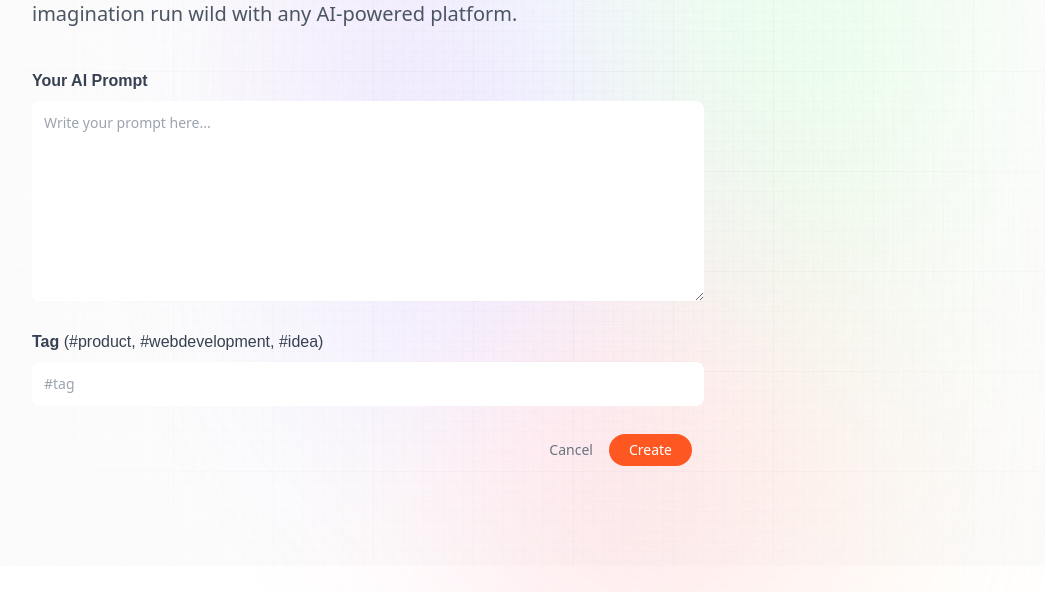
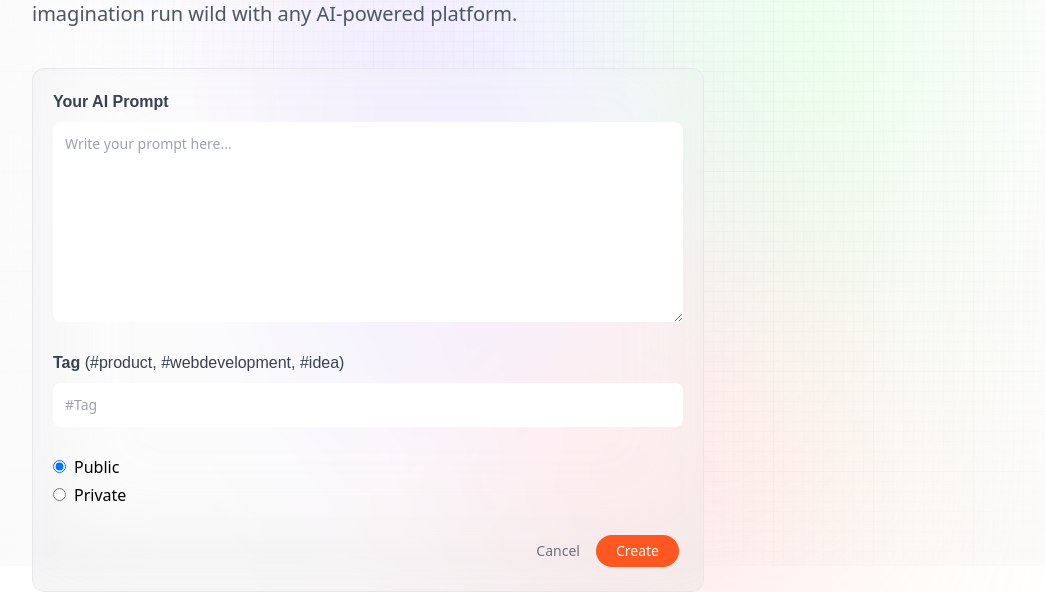
Before and after one commit to MertBuyulu/next-js-project, a Next.js app: page /create-post in a window 1280 px wide. Shown: the part 234-826 px from the top of the page, without its empty margins (32-1077 px from the left). Before the commit the page ends 800 px from the top, so only its background shows below. Built offline with nearby package versions, Linux system fonts and the light colour scheme; no server answers.

Commit message:
Update Prompts schema and add public/private privacy option while creating/editing a prompt

```diff
--- a/app/(routes)/api/prompt/[id]/route.js
+++ b/app/(routes)/api/prompt/[id]/route.js
@@ -16,7 +16,7 @@ export const GET = async (req, { params }) => {
 };
 
 export const PATCH = async (req, { params }) => {
-  const { prompt, tag } = await req.json();
+  const { prompt, tag, privacy } = await req.json();
   try {
     await connectToDB();
 
@@ -29,6 +29,7 @@ export const PATCH = async (req, { params }) => {
     // update the prompt
     existingPrompt.prompt = prompt;
     existingPrompt.tag = existingPrompt.tag.startsWith("#") ? tag : `#${tag}`;
+    existingPrompt.privacy = privacy;
 
     await existingPrompt.save();
 
--- a/app/(routes)/api/prompt/new/route.js
+++ b/app/(routes)/api/prompt/new/route.js
@@ -2,12 +2,13 @@ import { connectToDB } from "@app/_utils/database";
 import Prompt from "@models/prompt";
 
 export const POST = async (req) => {
-  const { userId, prompt, tag } = await req.json();
+  const { userId, prompt, tag, privacy } = await req.json();
   try {
     await connectToDB();
     const newPrompt = new Prompt({
       creator: userId,
       prompt,
+      privacy: privacy,
       tag: tag.startsWith("#") ? tag : `#${tag}`,
     });
 
--- a/app/(routes)/api/prompt/route.js
+++ b/app/(routes)/api/prompt/route.js
@@ -1,11 +1,14 @@
 import { connectToDB } from "@app/_utils/database";
 import Prompt from "@models/prompt";
 
+// FEED SHOULD ONLY DISPLAY THE PUBLIC POSTS.
 export const GET = async (req) => {
   try {
     await connectToDB();
 
-    const prompts = await Prompt.find({}).populate("creator");
+    const prompts = await Prompt.find({ privacy: "public" }).populate(
+      "creator"
+    );
 
     return new Response(JSON.stringify(prompts), { status: 200 });
   } catch (error) {
--- a/app/(routes)/create-post/page.jsx
+++ b/app/(routes)/create-post/page.jsx
@@ -10,11 +10,13 @@ const CreatePost = () => {
   const router = useRouter();
   const { data: session } = useSession();
 
-  const [submitting, setSubmitting] = useState(false);
   const [post, setPost] = useState({
     prompt: "",
     tag: "",
+    privacy: "",
   });
+
+  const [submitting, setSubmitting] = useState(false);
 
   const handleSubmit = async (event) => {
     event.preventDefault();
@@ -28,6 +30,7 @@ const CreatePost = () => {
           prompt: post.prompt,
           userId: session?.user.id,
           tag: post.tag,
+          privacy: post.privacy,
         }),
       });
 
--- a/app/(routes)/profile/page.jsx
+++ b/app/(routes)/profile/page.jsx
@@ -58,6 +58,7 @@ const MyProfile = () => {
       name="My"
       desc="Welcome to your personalized profile. Explore your exceptional prompts and be inspired by the power of their imagination."
       data={userPosts}
+      session={session}
       handleEdit={handleEdit}
       handleDelete={handleDelete}
     />
--- a/app/(routes)/update-post/page.jsx
+++ b/app/(routes)/update-post/page.jsx
@@ -14,6 +14,7 @@ const UpdatePost = () => {
   const [post, setPost] = useState({
     prompt: "",
     tag: "",
+    privacy: "",
   });
 
   useEffect(() => {
@@ -24,6 +25,7 @@ const UpdatePost = () => {
       setPost({
         prompt: data.prompt,
         tag: data.tag,
+        privacy: data.privacy,
       });
     };
 
@@ -41,6 +43,7 @@ const UpdatePost = () => {
         body: JSON.stringify({
           prompt: post.prompt,
           tag: post.tag,
+          privacy: post.privacy,
         }),
       });
 
--- a/app/_components/Form.jsx
+++ b/app/_components/Form.jsx
@@ -1,18 +1,29 @@
+"use client";
+
+import { useEffect, useState } from "react";
+
 import Link from "next/link";
 
 const Form = ({ type, post, setPost, submitting, handleSubmit }) => {
+  // default is set to public unless the post being edited is labelled private
+  const [radioBtnSelected, setRadioBtnSelected] = useState("");
+
+  useEffect(() => {
+    setRadioBtnSelected(post.privacy || "public");
+  }, [post.privacy]);
+
   return (
     <section className="w-full max-w-full flex-start flex-col">
-      <h1 className="head_text head-left">
+      <h1 className="head_text text-left">
         <span className="blue_gradient">{type} Post</span>
       </h1>
-      <p className="desc text-left max-w-md">
+      <p className="desc text-left max-w-d">
         {type} and share amazing prompts with the world, and let your
         imagination run wild with any AI-powered platform.
       </p>
       <form
         onSubmit={handleSubmit}
-        className="mt-10 w-full max-w-2xl flex flex-col gap-7 glassmorhism"
+        className="mt-10 w-full max-w-2xl flex flex-col gap-7 glassmorphism"
       >
         <label>
           <span className="font-satoshi font-semibold text-base text-gray-700">
@@ -36,12 +47,46 @@ const Form = ({ type, post, setPost, submitting, handleSubmit }) => {
           <input
             value={post.tag}
             onChange={(e) => setPost({ ...post, tag: e.target.value })}
-            placeholder="#tag"
+            placeholder="#Tag"
             required
             className="form_input"
           />
         </label>
-        <div className="flex-end mx-3 mb-5 gap-4">
+        <div className="flex flex-col">
+          <div className="mb-1">
+            <label>
+              <input
+                type="radio"
+                name="privacy"
+                value="public"
+                checked={radioBtnSelected === "public"}
+                onChange={(e) => {
+                  setPost({ ...post, privacy: e.target.value });
+                  setRadioBtnSelected(e.target.value);
+                }}
+                className="text-gray-500 mr-2"
+              />
+              Public
+            </label>
+          </div>
+          <div className="">
+            <label>
+              <input
+                type="radio"
+                name="privacy"
+                value="private"
+                checked={radioBtnSelected === "private"}
+                onChange={(e) => {
+                  setPost({ ...post, privacy: e.target.value });
+                  setRadioBtnSelected(e.target.value);
+                }}
+                className="text-gray-500 mr-2"
+              />
+              Private
+            </label>
+          </div>
+        </div>
+        <div className="flex-end mx-1 mb-1 gap-4">
           <Link href="/" className="text-gray-500 text-sm">
             Cancel
           </Link>
--- a/app/_components/Profile.jsx
+++ b/app/_components/Profile.jsx
@@ -1,15 +1,27 @@
 import PromptCard from "./PromptCard";
 
-const Profile = ({ name, desc, data, handleEdit, handleDelete }) => {
+const Profile = ({ name, desc, data, handleEdit, session, handleDelete }) => {
   return (
     <section className="w-full">
       <h1 className="head_text text-left">
         <span className="blue_gradient">{name} Profile</span>
       </h1>
       <p className="desc text-left">{desc}</p>
-
       <div className="mt-10 prompt_layout">
-        {data.map((post) => (
+        {/* if the user see their profile, display all posts */}
+        {/* if the user see someone else's profile, display only the public posts */}
+        {session?.user.id === data[0]?.creator._id
+          ? data.map((post) => (
+              <PromptCard
+                key={post._id}
+                post={post}
+                handleEdit={() => handleEdit && handleEdit(post)}
+                handleDelete={() => handleDelete && handleDelete(post)}
+              />
+            ))
+          : data
+              .filter((post) => post.privacy === "public")
+              .map((post) => (
                 <PromptCard
                   key={post._id}
                   post={post}
--- a/app/_components/PromptCard.jsx
+++ b/app/_components/PromptCard.jsx
@@ -83,7 +83,7 @@ const PromptCard = ({ post, handleTagClick, handleEdit, handleDelete }) => {
       >
         {post.tag}
       </p>
-      {session?.user.id == post.creator._id && pathname == "/profile" && (
+      {session?.user.id === post.creator._id && pathname === "/profile" && (
         <div className="mt-5 flex-center gap-4 border-t border-gray-100 pt-3'">
           <p
             className="font-inter text-sm green_gradient cursor-pointer"
--- a/models/prompt.js
+++ b/models/prompt.js
@@ -13,6 +13,10 @@ const PromptSchema = new Schema({
     type: String,
     required: [true, "Tag is required."],
   },
+  privacy: {
+    type: String,
+    required: [true, "Privacy option is required."],
+  },
 });
 
 const Prompt = models.Prompt || model("Prompt", PromptSchema);
```
Also changed, not shown: 1 other file (tests, documents, lock files or other folders). Lines whose indentation alone changed are shown as unchanged.
